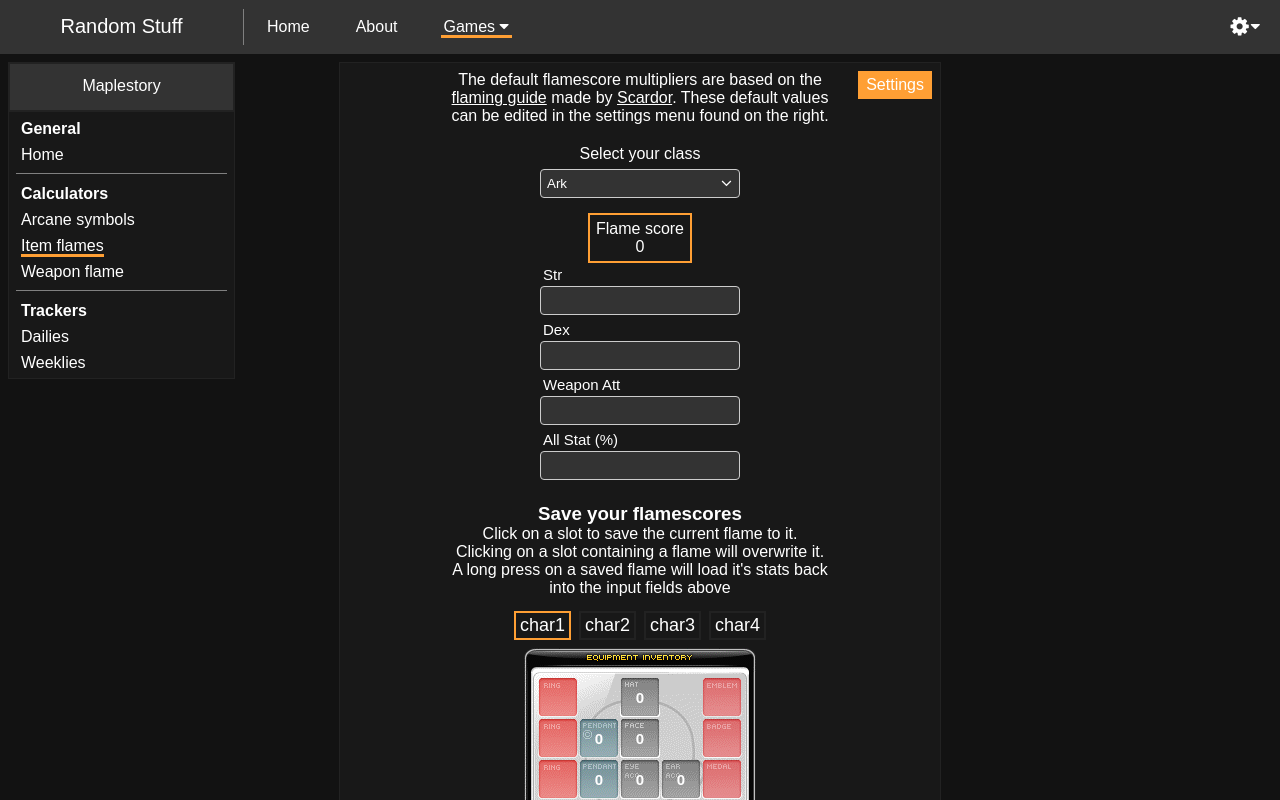
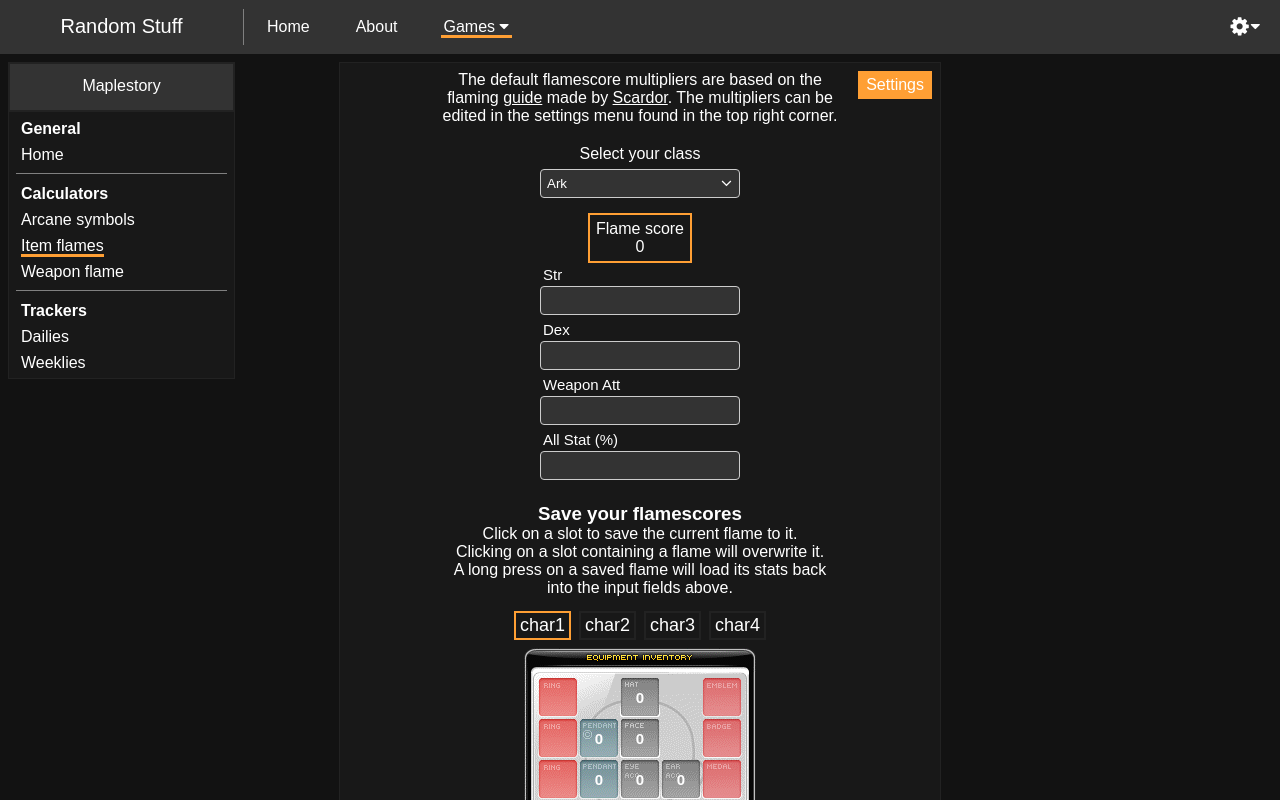
Before and after one commit to OxyFlax/PlutusCalculator, an Angular app: page /games/maplestory/item-flames in a window 1280 px wide. Shown: the top 800 px of the page. Built offline with nearby package versions, Linux system fonts and the light colour scheme.

Commit message:
small text changes in flame calculator

```diff
--- a/src/app/Pages/Games/Maplestory/Pages/maplestory-item-flame-calculator/maplestory-item-flame-calculator.component.html
+++ b/src/app/Pages/Games/Maplestory/Pages/maplestory-item-flame-calculator/maplestory-item-flame-calculator.component.html
@@ -2,13 +2,10 @@
 <div class="editedGamePageContent">
     <button class="editButton" (click)="toggleEditMode()">{{ editButtonMessage }}</button>
     <div *ngIf="!editModeActive">
-        <p class="explanation">The default flamescore multipliers are based on the
-            <a href="https://docs.google.com/document/d/1R6dLFOEO5OfeiSZHgcUhCzplPLeeL0YSh9YaZFCRDE0" target="_blank">flaming guide</a> made by
+        <p class="explanation">The default flamescore multipliers are based on the flaming
+            <a href="https://docs.google.com/document/d/1R6dLFOEO5OfeiSZHgcUhCzplPLeeL0YSh9YaZFCRDE0" target="_blank">guide</a> made by
             <a href="https://www.twitch.tv/scardor" target="_blank">Scardor</a>.
-            These default values can be edited in the settings menu found on the right.</p>
-        <!-- <p class="explanation">This is a flame score calculator based on the flaming guide made by <a
-            href="https://www.twitch.tv/scardor" target="_blank">Scardor</a>. More info about how it works can be found <a
-            href="https://docs.google.com/document/d/1R6dLFOEO5OfeiSZHgcUhCzplPLeeL0YSh9YaZFCRDE0" target="_blank">here</a>.</p> -->
+            The multipliers can be edited in the settings menu found in the top right corner.</p>
 
         <div class="classSelector">
             <p>Select your class</p>
@@ -61,7 +58,7 @@
 
         <div class="scoreSaverWrapper">
             <h3>Save your flamescores</h3>
-            <p>Click on a slot to save the current flame to it.<br>Clicking on a slot containing a flame will overwrite it.<br>A long press on a saved flame will load it's stats back into the input fields above</p>
+            <p>Click on a slot to save the current flame to it.<br>Clicking on a slot containing a flame will overwrite it.<br>A long press on a saved flame will load its stats back into the input fields above.</p>
             <div class="characterNavigationBar">
                 <a (click)="changeCharacter(0)" [ngClass]="(characterIndex == 0)?'selected':'notSelected'">{{ this.flameData.saveData[0].characterName }}</a>
                 <a (click)="changeCharacter(1)" [ngClass]="(characterIndex == 1)?'selected':'notSelected'">{{ this.flameData.saveData[1].characterName }}</a>
```
Also changed, not shown: src/app/Pages/Games/Maplestory/Pages/maplestory-item-flame-calculator/maplestory-item-flame-calculator.component.css (+0 -18 lines).
